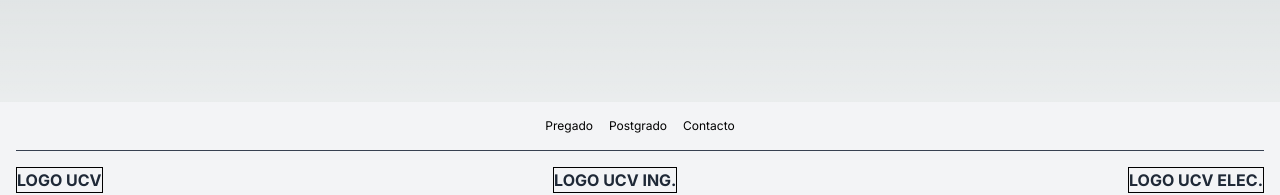
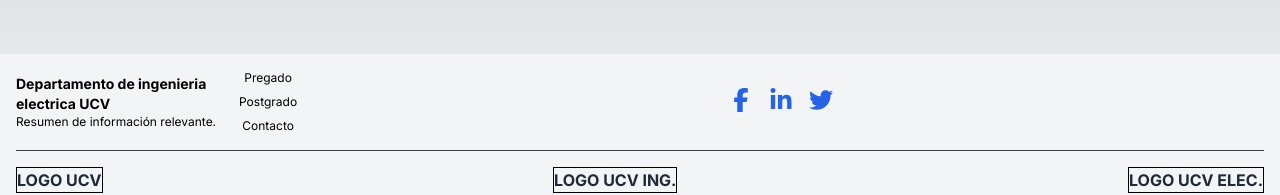
Before and after one commit to LideEieUcv/eie-frontend, a Next.js app: page /noticias-y-eventos in a window 1280 px wide. Shown: the part 591-786 px from the top of the page. Built offline with nearby package versions, Linux system fonts and the light colour scheme.

Commit message:
Feat: Fix the footer

```diff
--- a/app/components/footer.tsx
+++ b/app/components/footer.tsx
@@ -1,32 +1,61 @@
 import React from 'react';
+import { FontAwesomeIcon } from '@fortawesome/react-fontawesome'
+import { faFacebookF, faLinkedinIn, faTwitter } from '@fortawesome/free-brands-svg-icons'
+
+interface FacebookIconProps {}
+
+const FacebookIcon: React.FC<FacebookIconProps> = () => {
+  return (
+    <svg className="w-6 h-6 fill-current text-blue-600" viewBox="0 0 24 24">
+      <path d="M9 19l-7-7 3-3 4 4 7-7z" />
+    </svg>
+  );
+};
 
 interface FooterProps {
-  // Add any props you want to pass to the footer component here
+    //anadir cualquier componente extra aqui al footer
 }
 
 const Footer: React.FC<FooterProps> = ({}) => {
   return (
     <footer className="bg-gray-100 text-black p-4 flex flex-col justify-center items-center w-full bottom-0 fixed">
-      {/* Section 1: Links */}
-      <div className="flex flex-row gap-4 items-center justify-center w-full">
+        {/* Seccion 1: Links */}
+        <div className="flex flex-row justify-between items-center w-full">
+            <div className="flex flex-col items-start">
+                <h3 className="text-sm font-bold">Departamento de ingenieria electrica UCV</h3>
+                <p className="text-xs">Resumen de información relevante.</p>
+            </div>
+            <div className="flex flex-col items-center gap-2">
                 <a href="#" className="text-xs hover:text-gray-300">Pregado</a>
                 <a href="#" className="text-xs hover:text-gray-300">Postgrado</a>
                 <a href="#" className="text-xs hover:text-gray-300">Contacto</a>
             </div>
+            <div className="flex flex-row gap-4 items-center justify-center w-full">
+                <a href="#" className="text-blue-600 hover:text-blue-800">
+                    <FontAwesomeIcon icon={faFacebookF} className="w-6 h-6" />
+                </a>
+                <a href="#" className="text-blue-600 hover:text-blue-800">
+                    <FontAwesomeIcon icon={faLinkedinIn} className="w-6 h-6" />
+                </a>
+                <a href="#" className="text-blue-600 hover:text-blue-800">
+                    <FontAwesomeIcon icon={faTwitter} className="w-6 h-6" />
+                </a>
+            </div>
+        </div>
 
-      {/* Section 2: Divider */}
+        {/* Seccion 2: Linea divisoria */}
         <div className="border-t border-gray-700 w-full my-4"></div>
 
-      {/* Section 3: Logos */}
+        {/* Seccion 3: Logos */}
         <div className="flex flex-row gap-4 items-center justify-between w-full">
             <div className="flex flex-col items-center">
-          <a href="/" className="text-gray-800 border border-black font-bold text-md">LOGO UCV</a>
+            <a href="/" className="text-gray-800 border border-black font-bold text-base">LOGO UCV</a>
             </div>
             <div className="flex flex-col items-center">
-          <a href="/" className="text-gray-800 border border-black font-bold text-md">LOGO UCV ING.</a>
+            <a href="/" className="text-gray-800 border border-black font-bold text-base">LOGO UCV ING.</a>
             </div>
             <div className="flex flex-col items-center">
-          <a href="/" className="text-gray-800 border border-black font-bold text-md">LOGO UCV ELEC.</a>
+            <a href="/" className="text-gray-800 border border-black font-bold text-base">LOGO UCV ELEC.</a>
             </div>
         </div>
     </footer>
--- a/package.json
+++ b/package.json
@@ -10,6 +10,9 @@
     "format": "prettier --write ."
   },
   "dependencies": {
+    "@fortawesome/fontawesome-svg-core": "^6.5.2",
+    "@fortawesome/free-brands-svg-icons": "^6.5.2",
+    "@fortawesome/react-fontawesome": "^0.2.0",
     "next": "14.1.4",
     "react": "^18",
     "react-dom": "^18"
```
Also changed, not shown: 1 other file (tests, documents, lock files or other folders). Lines whose indentation alone changed are shown as unchanged.
